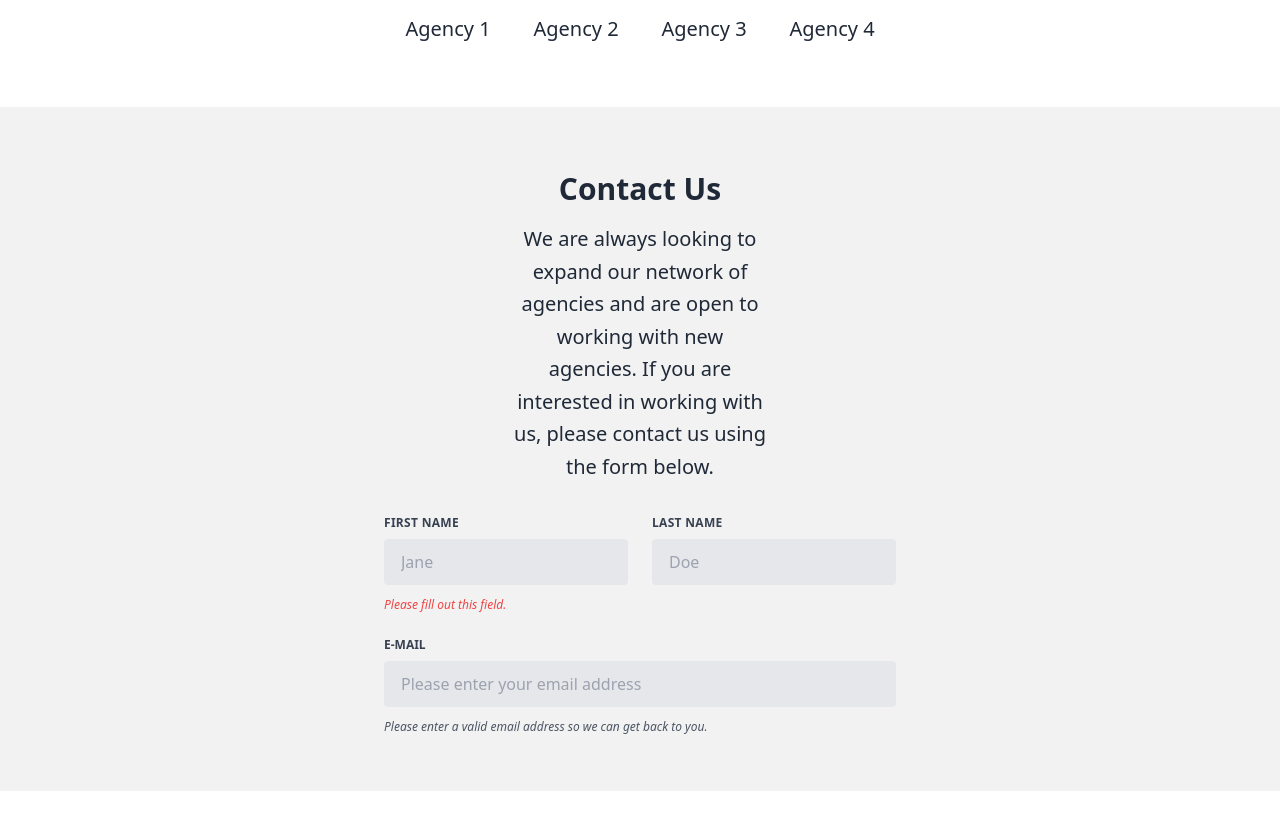
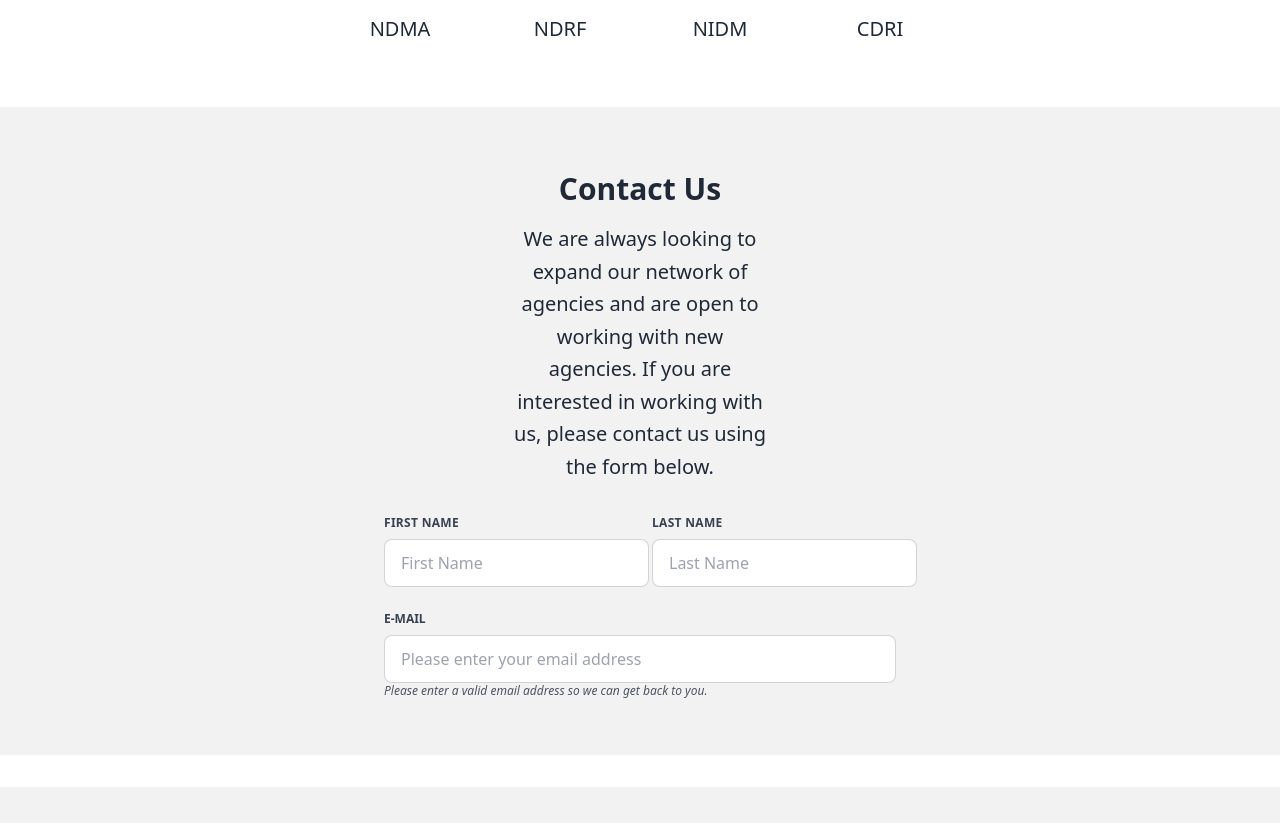
Before and after one commit to RescueRadar/resque-radar, a Django app: page / in a window 1280 px wide. Shown: the part 2381-3204 px from the top of the page. After the commit the page ends 3168 px from the top, so only its background shows below. Run offline with Django 4.2, Linux system fonts and the light colour scheme; some libraries are stand-ins or nearby versions.

Commit message:
completed landing page

```diff
--- a/templates/base.html
+++ b/templates/base.html
@@ -19,9 +19,9 @@
 			<div class="navbar-end">
 				<div class="mr-2 hidden md:block">
 					<ul tabindex="0" class="flex text-md">
-						<li><a class="btn btn-ghost btn-sm">About Us</a></li>
+						<li><a class="btn btn-ghost btn-sm">Why Us?</a></li>
 						<p class="px-2">|</p>
-						<li><a class="btn btn-ghost btn-sm">Partners</a></li>
+						<li><a class="btn btn-ghost btn-sm">Team</a></li>
 						<p class="px-2">|</p>
 						<li><a class="btn btn-ghost btn-sm">Contact</a></li>
 					</ul>
@@ -44,8 +44,8 @@
 					<ul
 						tabindex="0"
 						class="menu menu-sm dropdown-content mt-3 z-[1] p-2 shadow bg-base-100 rounded-box w-52">
-						<li><a>About Us</a></li>
-						<li><a>Partners</a></li>
+						<li><a>Why Us?</a></li>
+						<li><a>Team</a></li>
 						<li><a>Contact</a></li>
 					</ul>
 				</div>
--- a/templates/home.html
+++ b/templates/home.html
@@ -2,10 +2,14 @@
 
 <div class="h-[60dvh] overflow-hidden bg-white/10 relative">
 	{% load static %}
-	<img src="{% static 'img/rescue_bg_1.jpg' %}" alt="My image" class="opacity-20 absolute top-0" />
+	<img
+		src="{% static 'img/rescue_bg_1.jpg' %}"
+		alt="My image"
+		class="opacity-20 absolute top-0 pointer-events-none" />
 	<div class="flex flex-col ml-8 justify-center h-full">
 		<h1 class="text-4xl font-bold">Resque Radar</h1>
 		<p class="text-xl">Uniting Heroes, Saving Lives – One Umbrella, Infinite Hope.</p>
+		<button class="btn btn-accent mt-4 max-w-md">In Need of Help?</button>
 	</div>
 </div>
 
@@ -31,22 +35,22 @@
 		We work with a number of agencies to ensure that we are able to provide the best possible service to our
 		customers. We are always looking to expand our network of agencies and are open to working with new agencies.
 	</p>
-	<div class="flex flex-col md:flex-row justify-center items-center">
+	<div class="grid grid-cols-2 md:grid-cols-4 gap-8">
 		<div class="flex flex-col items-center justify-center">
-			<img src="{% static 'img/agency_1.png' %}" alt="Agency 1" class="w-32 h-32" />
-			<p class="text-xl mt-4">Agency 1</p>
+			<img src="{% static 'img/agency_1.png' %}" alt="Agency 1" class="w-32 h-32 object-cover" />
+			<p class="text-xl mt-4">NDMA</p>
 		</div>
 		<div class="flex flex-col items-center justify-center">
-			<img src="{% static 'img/agency_2.png' %}" alt="Agency 2" class="w-32 h-32" />
-			<p class="text-xl mt-4">Agency 2</p>
+			<img src="{% static 'img/agency_2.png' %}" alt="Agency 2" class="w-32 h-32 object-cover" />
+			<p class="text-xl mt-4">NDRF</p>
 		</div>
 		<div class="flex flex-col items-center justify-center">
 			<img src="{% static 'img/agency_3.png' %}" alt="Agency 3" class="w-32 h-32" />
-			<p class="text-xl mt-4">Agency 3</p>
+			<p class="text-xl mt-4">NIDM</p>
 		</div>
 		<div class="flex flex-col items-center justify-center">
 			<img src="{% static 'img/agency_4.png' %}" alt="Agency 4" class="w-32 h-32" />
-			<p class="text-xl mt-4">Agency 4</p>
+			<p class="text-xl mt-4">CDRI</p>
 		</div>
 	</div>
 </div>
@@ -65,22 +69,13 @@
 				<label class="block uppercase tracking-wide text-gray-700 text-xs font-bold mb-2" for="grid-first-name">
 					First Name
 				</label>
-				<input
-					class="appearance-none block w-full bg-gray-200 text-gray-700 border border-gray-200 rounded py-3 px-4 mb-3 leading-tight focus:outline-none focus:bg-white"
-					id="grid-first-name"
-					type="text"
-					placeholder="Jane" />
-				<p class="text-red-500 text-xs italic">Please fill out this field.</p>
+				<input class="input input-bordered" id="grid-first-name" type="text" placeholder="First Name" />
 			</div>
 			<div class="w-full md:w-1/2 px-3">
 				<label class="block uppercase tracking-wide text-gray-700 text-xs font-bold mb-2" for="grid-last-name">
 					Last Name
 				</label>
-				<input
-					class="appearance-none block w-full bg-gray-200 text-gray-700 border border-gray-200 rounded py-3 px-4 leading-tight focus:outline-none focus:bg-white focus:border-gray-500"
-					id="grid-last-name"
-					type="text"
-					placeholder="Doe" />
+				<input class="input input-bordered" id="grid-last-name" type="text" placeholder="Last Name" />
 			</div>
 		</div>
 		<div class="flex flex-wrap -mx-3 mb-6">
@@ -89,7 +84,7 @@
 					E-mail
 				</label>
 				<input
-					class="appearance-none block w-full bg-gray-200 text-gray-700 border border-gray-200 rounded py-3 px-4 mb-3 leading-tight focus:outline-none focus:bg-white"
+					class="input input-bordered w-full"
 					id="grid-password"
 					type="email"
 					placeholder="Please enter your email address" />
```
Also changed, not shown: static/img/agency_1.png (added), static/img/agency_2.png (added), static/img/agency_3.png (added), static/img/agency_4.png (added), static/img/rescue_bg_2.jpg (added).
